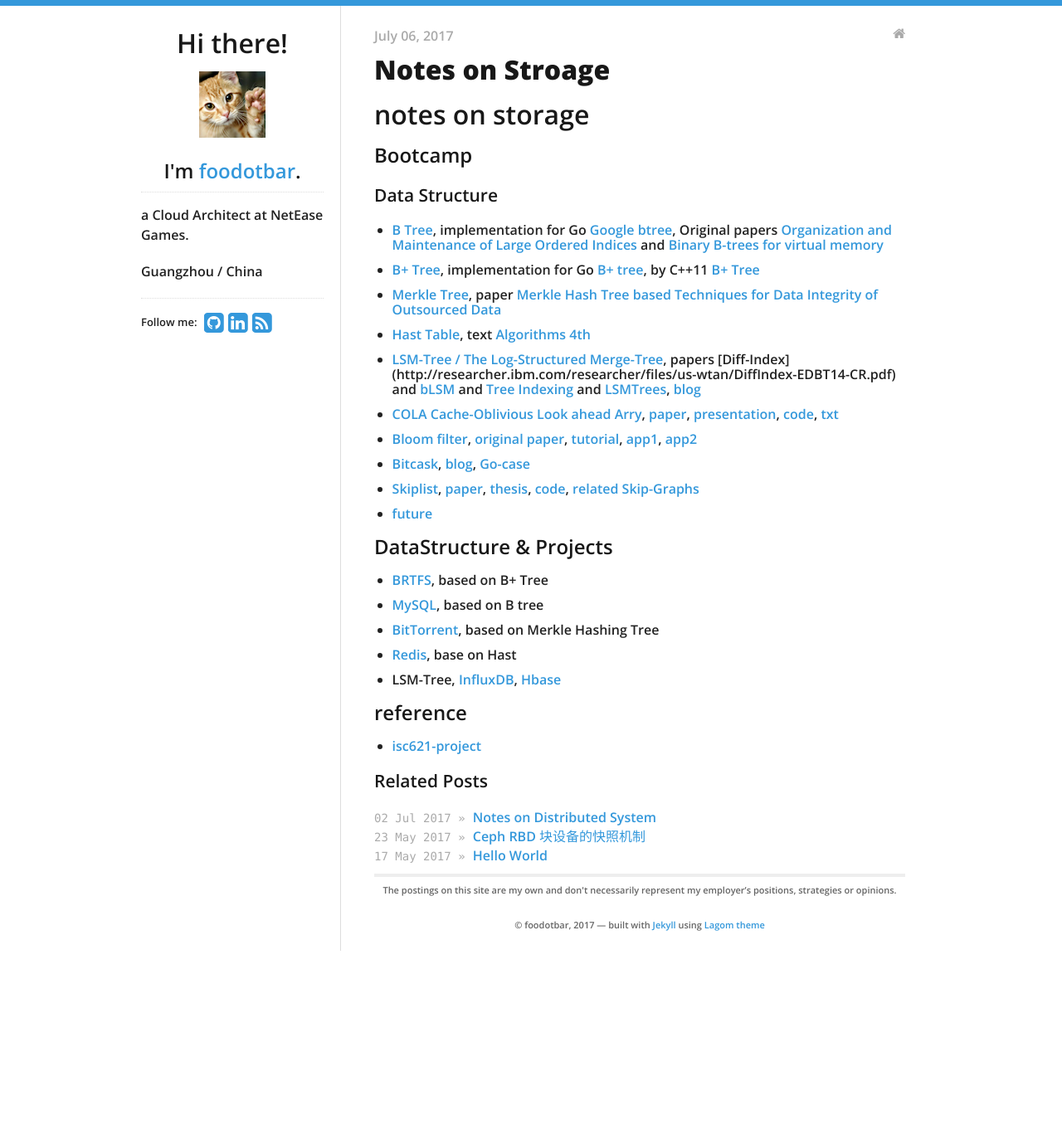
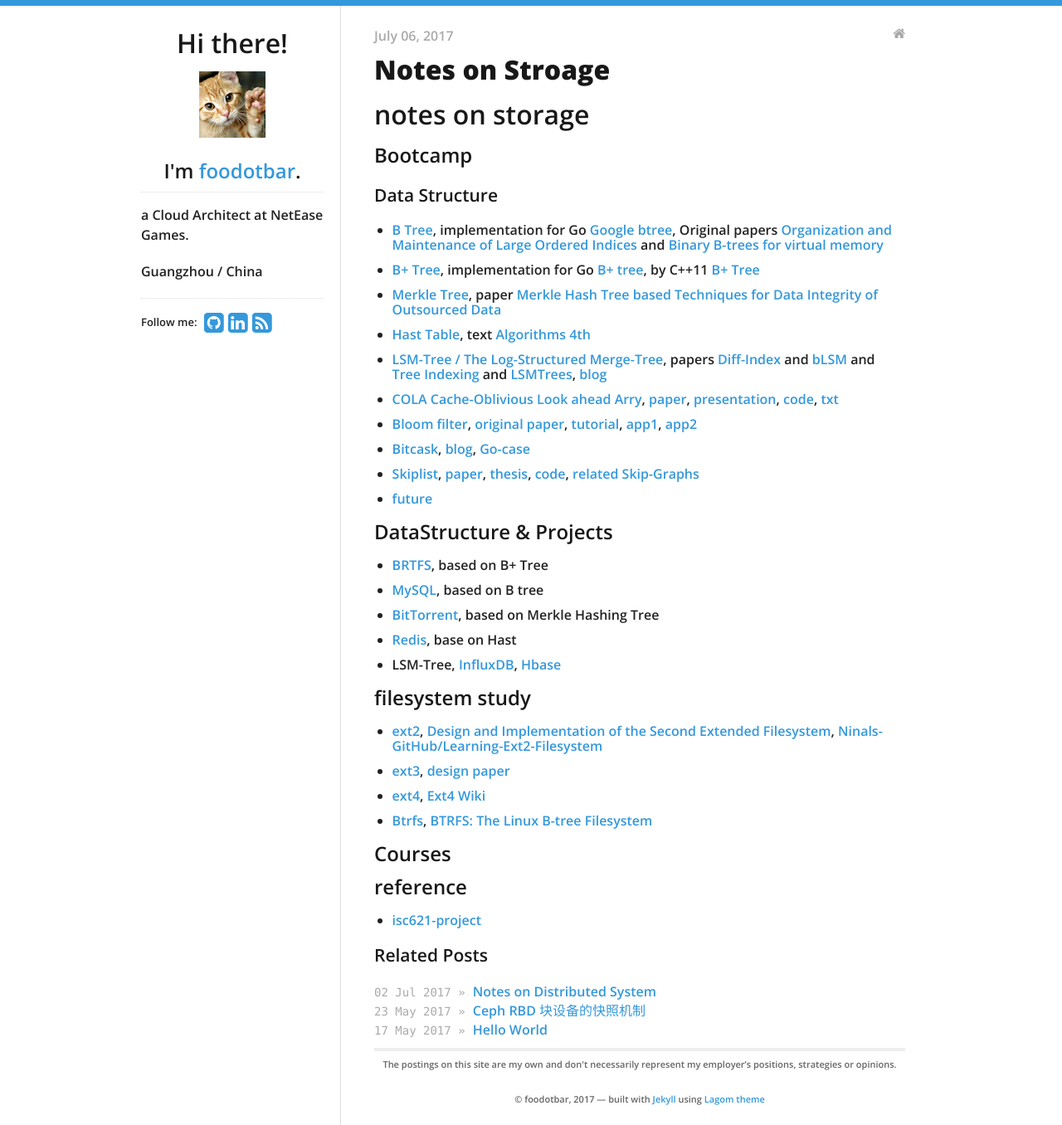
Before and after one commit to foodotbar/foodotbar.github.io, a Jekyll site: the page built from _posts/2017-07-06-Notes-on-Storage.md, in a window 1280 px wide. Shown: the whole page at 83% size. Built offline with Jekyll 4.4.1, drawn with Linux system fonts in a browser that asks for light colours; nearby versions of some CDN libraries; before the commit the page ends 1146 px from its top, so only the background shows below that.

Commit message:
filesystem

```diff
--- a/_posts/2017-07-06-Notes-on-Storage.md
+++ b/_posts/2017-07-06-Notes-on-Storage.md
@@ -13,7 +13,7 @@
 * [B+ Tree](https://en.wikipedia.org/wiki/B%2B_tree), implementation for Go [B+ tree](https://github.com/timtadh/fs2/tree/master/bptree), by C++11 [B+ Tree](http://www.amittai.com/prose/bplustree_cpp.html)
 * [Merkle Tree](https://en.wikipedia.org/wiki/Merkle_tree), paper [Merkle Hash Tree based Techniques for Data Integrity of Outsourced Data](http://ceur-ws.org/Vol-1366/paper13.pdf)
 * [Hast Table](https://en.wikipedia.org/wiki/Hash_table), text [Algorithms 4th](http://algs4.cs.princeton.edu/34hash/)
-* [LSM-Tree / The Log-Structured Merge-Tree](http://citeseerx.ist.psu.edu/viewdoc/download?doi=10.1.1.44.2782&rep=rep1&type=pdf), papers [Diff-Index] (http://researcher.ibm.com/researcher/files/us-wtan/DiffIndex-EDBT14-CR.pdf) and [bLSM](http://www.eecs.harvard.edu/~margo/cs165/papers/gp-lsm.pdf) and [Tree Indexing](https://www.cse.ust.hk/~yike/icde09s2.pdf) and [LSMTrees](https://github.com/wiredtiger/wiredtiger/wiki/LSMTrees), [blog](http://www.benstopford.com/2015/02/14/log-structured-merge-trees/)
+* [LSM-Tree / The Log-Structured Merge-Tree](http://citeseerx.ist.psu.edu/viewdoc/download?doi=10.1.1.44.2782&rep=rep1&type=pdf), papers [Diff-Index](http://researcher.ibm.com/researcher/files/us-wtan/DiffIndex-EDBT14-CR.pdf) and [bLSM](http://www.eecs.harvard.edu/~margo/cs165/papers/gp-lsm.pdf) and [Tree Indexing](https://www.cse.ust.hk/~yike/icde09s2.pdf) and [LSMTrees](https://github.com/wiredtiger/wiredtiger/wiki/LSMTrees), [blog](http://www.benstopford.com/2015/02/14/log-structured-merge-trees/)
 * [COLA Cache-Oblivious Look ahead Arry](https://en.wikipedia.org/wiki/Cache-oblivious_algorithm), [paper](http://supertech.csail.mit.edu/papers/sbtree.pdf), [presentation](https://github.com/jdbeutel/ics621-proj/blob/master/downloads/bender-Scalperf-9-09.pdf), [code](https://github.com/giannitedesco/cola), [txt](https://pdfs.semanticscholar.org/abcc/8e337925ef5d8f8e348c5056256bce9b16bc.pdf)
 * [Bloom filter](https://en.wikipedia.org/wiki/Bloom_filter), [original paper](http://www.lsi.upc.es/~diaz/p422-bloom.pdf), [tutorial](https://llimllib.github.io/bloomfilter-tutorial/), [app1](http://theory.stanford.edu/~matias/papers/sbf-sigmod-03.pdf), [app2](https://www.eecs.harvard.edu/~michaelm/postscripts/im2005b.pdf)
 * [Bitcask](http://basho.com/wp-content/uploads/2015/05/bitcask-intro.pdf), [blog](http://highscalability.com/blog/2011/1/10/riaks-bitcask-a-log-structured-hash-table-for-fast-keyvalue.html/), [Go-case](https://laohanlinux.github.io/2016/04/25/%E5%AE%9E%E7%8E%B0%E4%B8%80%E4%B8%AA%E7%AE%80%E5%8D%95%E7%9A%84Bitcask%E5%BC%95%E6%93%8E%E7%9A%84%E5%AD%98%E5%82%A8%E7%B3%BB%E7%BB%9F/)
@@ -27,5 +27,14 @@
 * [Redis](), base on Hast
 * LSM-Tree, [InfluxDB](https://www.influxdata.com/new-storage-engine-time-structured-merge-tree/), [Hbase]()
 
+## filesystem study
+* [ext2](https://en.wikipedia.org/wiki/Ext2), [Design and Implementation of the Second Extended Filesystem](http://e2fsprogs.sourceforge.net/ext2intro.html), [Ninals-GitHub/Learning-Ext2-Filesystem](https://github.com/Ninals-GitHub/Learning-Ext2-Filesystem)
+* [ext3](https://en.wikipedia.org/wiki/Ext3), [design paper](http://e2fsprogs.sourceforge.net/journal-design.pdf)
+* [ext4](https://en.wikipedia.org/wiki/Ext4), [Ext4 Wiki](https://ext4.wiki.kernel.org/index.php/Main_Page)
+* [Btrfs](https://en.wikipedia.org/wiki/Btrfs), [BTRFS: The Linux B-tree Filesystem](https://pdfs.semanticscholar.org/fbd9/d1056ffbd18c2b53ee7abbe1521c7066df47.pdf)
+
+## Courses
+
+
 ## reference
 * [isc621-project](https://github.com/jdbeutel/ics621-proj)
```
